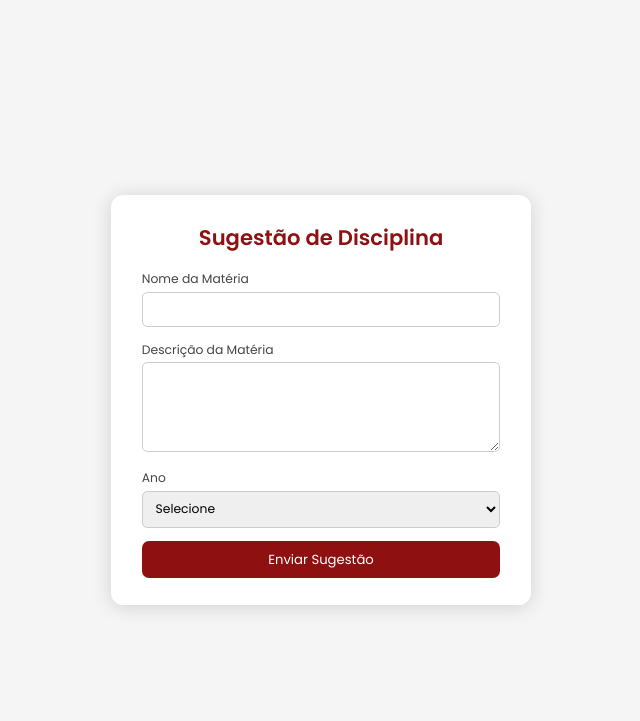
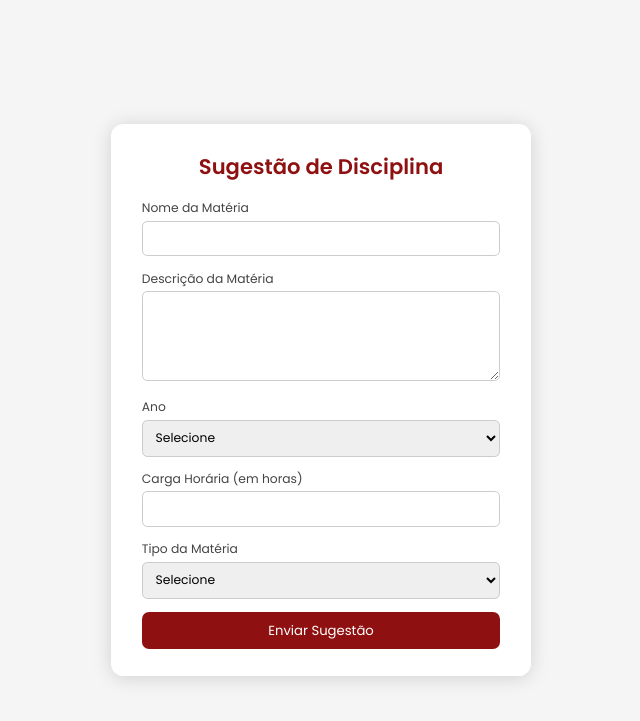
Before and after one commit to gabrielkings1/EtecAno, a PHP site: page /sugestoes.php in a window 1280 px wide. Shown: the top 721 px of the page, without its empty margins (319-959 px from the left). Run offline with PHP 8.4, Linux system fonts and the light colour scheme; the visitor is signed in with stand-in values (Sample User, id 1).

Commit message:
ATUALIZAÇÃO

```diff
--- a/EtecAno/sugestoes.php
+++ b/EtecAno/sugestoes.php
@@ -8,23 +8,25 @@ if (!isset($_SESSION['usuario'])) {
 }
 
 $mensagem = "";
-$tipo = "";
+$tipo_msg = "";
 
 if ($_SERVER['REQUEST_METHOD'] === 'POST') {
 
     $nome = trim($_POST['nome_materia'] ?? '');
     $descricao = trim($_POST['descricao'] ?? '');
     $ano = trim($_POST['ano'] ?? '');
+    $carga_horaria = trim($_POST['carga_horaria'] ?? '');
+    $tipo = trim($_POST['tipo'] ?? '');
 
-    if ($nome === "" || $descricao === "" || $ano === "") {
+    if ($nome === "" || $descricao === "" || $ano === "" || $carga_horaria === "" || $tipo === "") {
         $mensagem = "Por favor, preencha todos os campos!";
-        $tipo = "erro";
+        $tipo_msg = "erro";
     } else {
 
         try {
             $sql = $pdo->prepare("
                 INSERT INTO materias (nome, descricao, semestre, carga_horaria, tipo)
-                VALUES (?, ?, ?, NULL, 'técnica')
+                VALUES (?, ?, ?, ?, ?)
             ");
 
             $semestre = intval($ano);
@@ -32,7 +34,9 @@ if ($_SERVER['REQUEST_METHOD'] === 'POST') {
             $sql->execute([
                 $nome,
                 $descricao,
-                $semestre
+                $semestre,
+                $carga_horaria,
+                $tipo
             ]);
 
             header("Location: index.php?sucesso=Sugestão cadastrada com sucesso!");
@@ -40,7 +44,7 @@ if ($_SERVER['REQUEST_METHOD'] === 'POST') {
 
         } catch (PDOException $e) {
             $mensagem = "Erro ao salvar sugestão: " . $e->getMessage();
-            $tipo = "erro";
+            $tipo_msg = "erro";
         }
     }
 }
@@ -59,7 +63,7 @@ if ($_SERVER['REQUEST_METHOD'] === 'POST') {
     <h2 class="titulo">Sugestão de Disciplina</h2>
 
     <?php if (!empty($mensagem)): ?>
-        <div class="mensagem <?= $tipo ?>">
+        <div class="mensagem <?= $tipo_msg ?>">
             <?= htmlspecialchars($mensagem) ?>
         </div>
     <?php endif; ?>
@@ -80,11 +84,26 @@ if ($_SERVER['REQUEST_METHOD'] === 'POST') {
             <label for="ano">Ano</label>
             <select name="ano" id="ano">
                 <option value="">Selecione</option>
-                <option value="1º Ano">1º Ano</option>
-                <option value="2º Ano">2º Ano</option>
-                <option value="3º Ano">3º Ano</option>
-                <option value="4º Ano">4º Ano</option>
-                <option value="5º Ano">5º Ano</option>
+                <option value="1">1º Ano</option>
+                <option value="2">2º Ano</option>
+                <option value="3">3º Ano</option>
+                <option value="4">4º Ano</option>
+                <option value="5">5º Ano</option>
+            </select>
+        </div>
+
+        <div class="form-group">
+            <label for="carga_horaria">Carga Horária (em horas)</label>
+            <input type="number" id="carga_horaria" name="carga_horaria" min="1">
+        </div>
+
+        <div class="form-group">
+            <label for="tipo">Tipo da Matéria</label>
+            <select name="tipo" id="tipo">
+                <option value="">Selecione</option>
+                <option value="técnica">Técnica</option>
+                <option value="básica">Básica</option>
+                <option value="eletiva">Eletiva</option>
             </select>
         </div>
 
@@ -95,13 +114,14 @@ if ($_SERVER['REQUEST_METHOD'] === 'POST') {
 </div>
 
 <script>
-// Validação simples
 document.getElementById('sugestaoForm').addEventListener('submit', function(e) {
     const nome = document.getElementById('nome_materia').value.trim();
     const descricao = document.getElementById('descricao').value.trim();
     const ano = document.getElementById('ano').value;
+    const carga = document.getElementById('carga_horaria').value;
+    const tipo = document.getElementById('tipo').value;
 
-    if (nome === "" || descricao === "" || ano === "") {
+    if (nome === "" || descricao === "" || ano === "" || carga === "" || tipo === "") {
         alert("Por favor, preencha todos os campos!");
         e.preventDefault();
     }
```
Also changed, not shown: MER.xml (added, +49 -0 lines).
